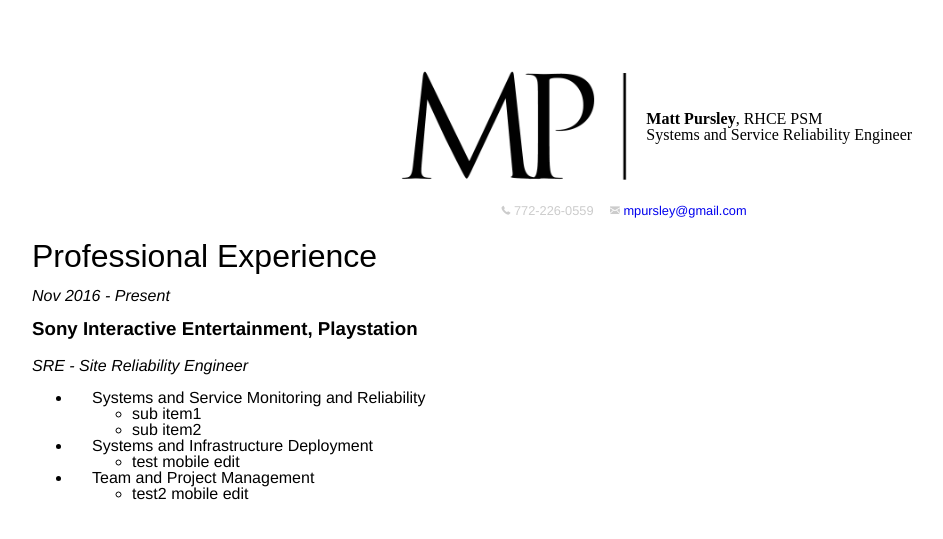
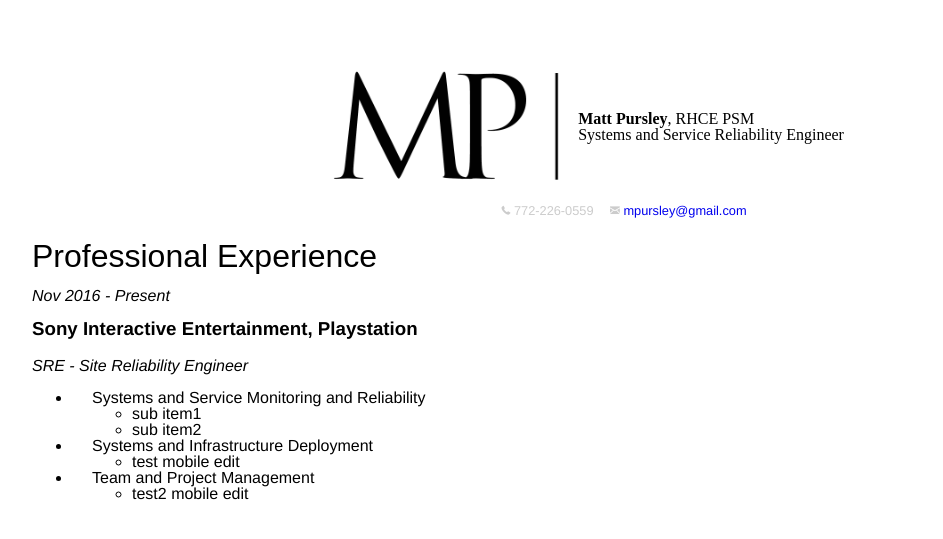
Before and after one commit to mpursley/mpursley.github.io, a Jekyll site: the page built from index_resume_short.md, in a window 1280 px wide. Shown: the top 539 px of the page, without its empty margins (16-959 px from the left). Built offline with Jekyll 4.4.1, drawn with Linux system fonts in a browser that asks for light colours.

Commit message:
Update index_resume_short.md

```diff
--- a/index_resume_short.md
+++ b/index_resume_short.md
@@ -6,7 +6,7 @@
 <center><table style="width:60%">
   <tr>
     <td valign="middle" align="right"><img src="assets/matt pursley resume logo v2 cropped.png" width="300"></td>
-    <td valign="middle" align="left"><b>Matt Pursley</b>, RHCE PSM<br>Systems and Service Reliability Engineer</td>
+    <td valign="middle" align="left" style="width:400px"><b>Matt Pursley</b>, RHCE PSM<br>Systems and Service Reliability Engineer</td>
   </tr>
 </table>
 </center>
```
